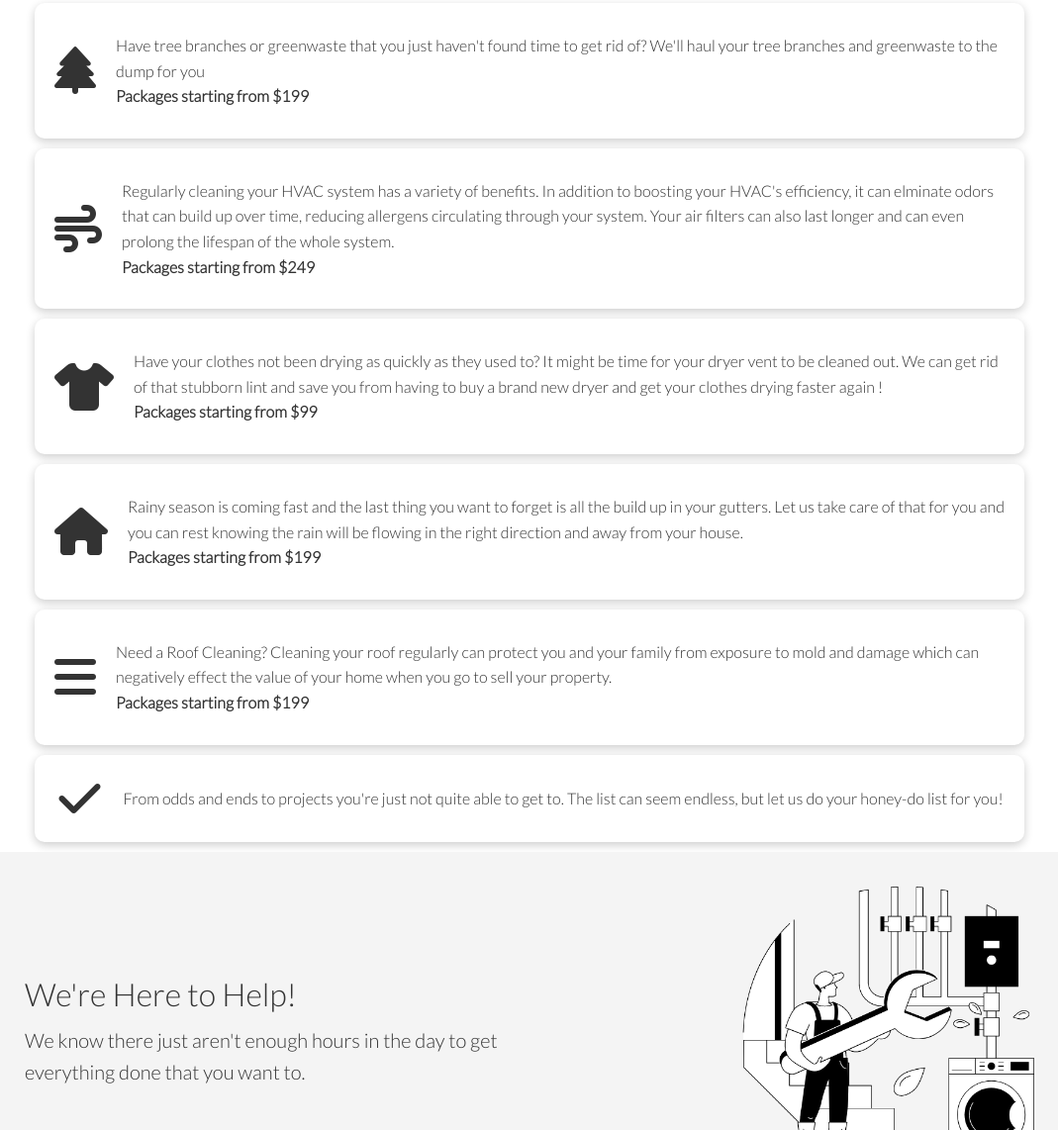
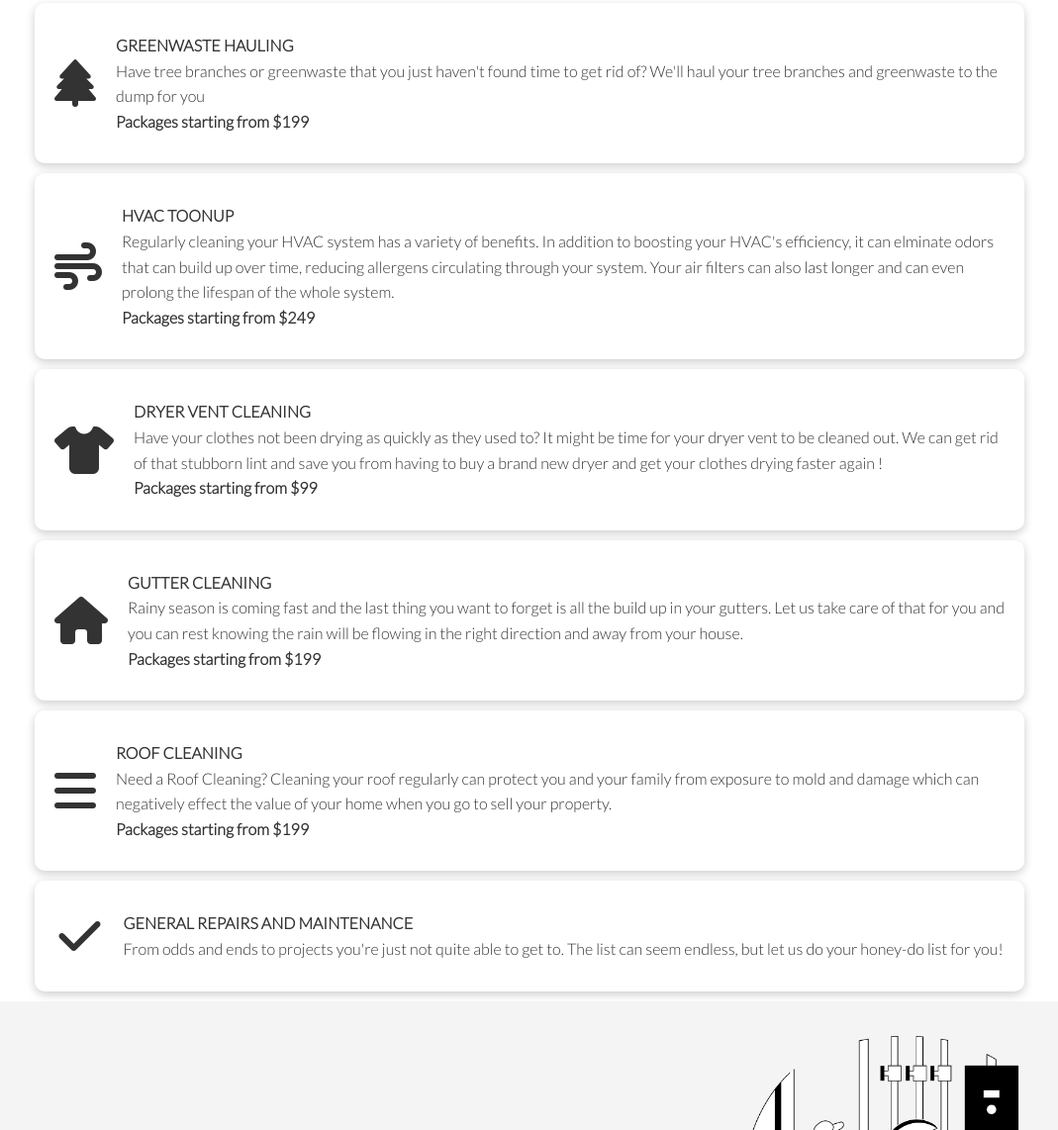
Before and after one commit to lmyers427/simpleWebsite, a plain HTML site: page features.html in a window 1280 px wide. Shown: the part 571-1713 px from the top of the page at 99% size, without its empty margins (105-1174 px from the left). Drawn offline with Linux system fonts and the light colour scheme.

Commit message:
Updated verbase for seo

```diff
--- a/features.html
+++ b/features.html
@@ -15,7 +15,7 @@
 
 
 
-    <title> Services | MB Solutions </title>
+    <title> Services | Handyman | Home Maintenance/Repair | Greater Salt Lake Area | MB Solutions </title>
     <link rel="icon" href="images/logos/houseicon.png" type="image/icon">
 
 </head>
@@ -66,7 +66,7 @@
     <div class="container grid-3">
         <div class="card flex">
             <i class="fa-solid fa-tree fa-3x"></i>
-            <p>Have tree branches or greenwaste that you just haven't found time to get rid of?
+            <p><strong>GREENWASTE HAULING</strong><br>Have tree branches or greenwaste that you just haven't found time to get rid of?
                 We'll haul your tree branches and greenwaste to the dump for you
                 <br><strong> Packages starting from $199</strong></p>
 
@@ -74,7 +74,7 @@
         </div>
         <div class="card flex">
             <i class="fa-solid fa-wind fa-3x"></i>
-            <p> Regularly cleaning your HVAC system has a variety of benefits. In addition to boosting your HVAC's
+            <p><strong>HVAC TOONUP</strong><br> Regularly cleaning your HVAC system has a variety of benefits. In addition to boosting your HVAC's
                 efficiency, it can elminate odors that can build up over time, reducing allergens circulating through
                 your system. Your air filters can also last longer and can even prolong the lifespan of the whole system.
             <br><strong>Packages starting from $249</strong>  </p>
@@ -83,7 +83,7 @@
         </div>
         <div class="card flex">
             <i class="fa-solid fa-shirt fa-3x"></i>
-            <p>Have your clothes not been drying as quickly as they used to? It might be time for your
+            <p><strong>DRYER VENT CLEANING</strong><br>Have your clothes not been drying as quickly as they used to? It might be time for your
                 dryer vent to be cleaned out. We can get rid of that stubborn lint and save you from having to buy a
                 brand new dryer and get your clothes drying faster again
                !<br><strong>Packages starting from $99</strong> </p>
@@ -92,7 +92,7 @@
         </div>
         <div class="card flex">
             <i class="fa-solid fa-house fa-3x"></i>
-            <p>Rainy season is coming fast and the last thing you want to forget is all the build up in your gutters. Let us
+            <p><strong>GUTTER CLEANING</strong><br>Rainy season is coming fast and the last thing you want to forget is all the build up in your gutters. Let us
                 take care of that for you and you can rest knowing the rain will be flowing in the right direction and away from
                 your house. <br><strong>Packages starting from $199</strong>  </p>
 
@@ -101,7 +101,7 @@
 
         <div class="card flex">
             <i class="fa-solid fa-bars fa-3x"></i>
-            <p> Need a Roof Cleaning? Cleaning your roof regularly can protect you and your family from exposure to mold and damage which
+            <p><strong>ROOF CLEANING</strong><br> Need a Roof Cleaning? Cleaning your roof regularly can protect you and your family from exposure to mold and damage which
                 can negatively effect the value of your home when you go to sell your property.
                 <br><strong>Packages starting from $199 </strong> </p>
 
@@ -110,7 +110,7 @@
 
         <div class="card flex">
             <i class="fa-solid fa-check fa-3x"></i>
-            <p>From odds and ends to projects you're just not quite able to get to. The list can seem endless, but let us do your honey-do list for you! </p>
+            <p><strong>GENERAL REPAIRS AND MAINTENANCE</strong><br>From odds and ends to projects you're just not quite able to get to. The list can seem endless, but let us do your honey-do list for you! </p>
 
 
         </div>
@@ -168,8 +168,8 @@
 
         </nav>
         <div class="social">
-            <a href="#"><i class="fab fa-facebook fa-2x"></i></a>
-            <a href="#"><i class="fab fa-google fa-2x"></i></a>
+            <a href="https://www.facebook.com/profile.php?id=61552675226996"><i class="fab fa-facebook fa-2x"></i></a>
+            <a href="https://www.google.com/maps/place/MB+Solutions/@41.018489,-111.9209666,10z/data=!4m6!3m5!1s0x6c973780df2848b5:0x8e91e2c369b7bd74!8m2!3d41.018489!4d-111.9209666!16s%2Fg%2F11l5mqnkh9?entry=ttu"><i class="fab fa-google fa-2x"></i></a>
         </div>
     </div>
     </footer>
```
Also changed, not shown: docs.html (+3 -3 lines), index.html (+8 -5 lines).
